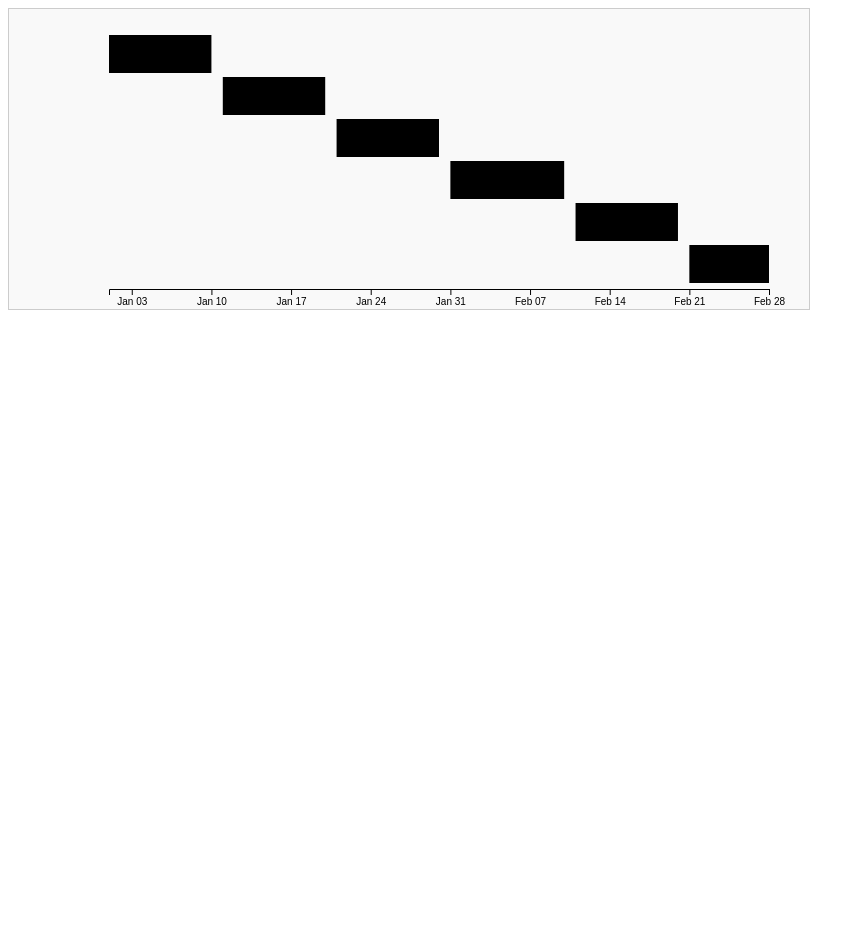
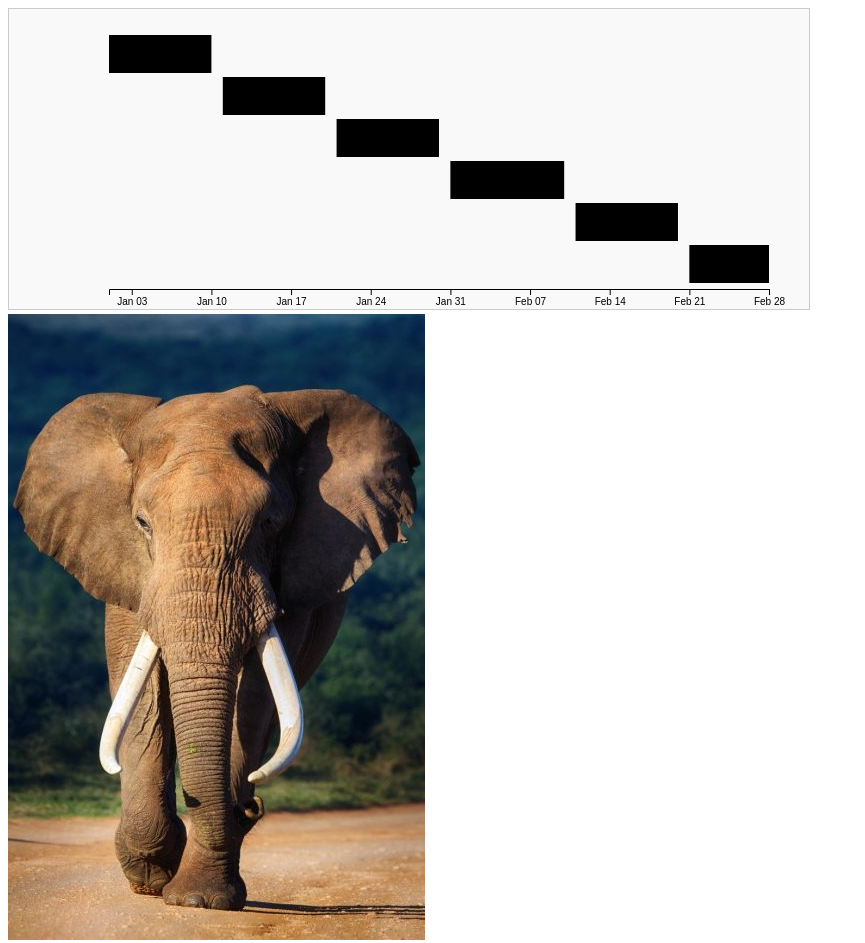
Before and after one commit to fri3d3rike/fri3d3rike.github.io, a plain HTML site: page index.html in a window 1280 px wide. Shown: the whole page, without its empty margins (0-865 px from the left). Before the commit the page ends 800 px from the top, so only its background shows below. Drawn offline with nearby package versions, Linux system fonts and the light colour scheme.

Commit message:
Update index.html

```diff
--- a/index.html
+++ b/index.html
@@ -64,6 +64,8 @@
 
         drawGantt(sampleData);
     </script>
+
+    <img src="ele.jpeg"> <img>
 </body>
 
 </html>
```
